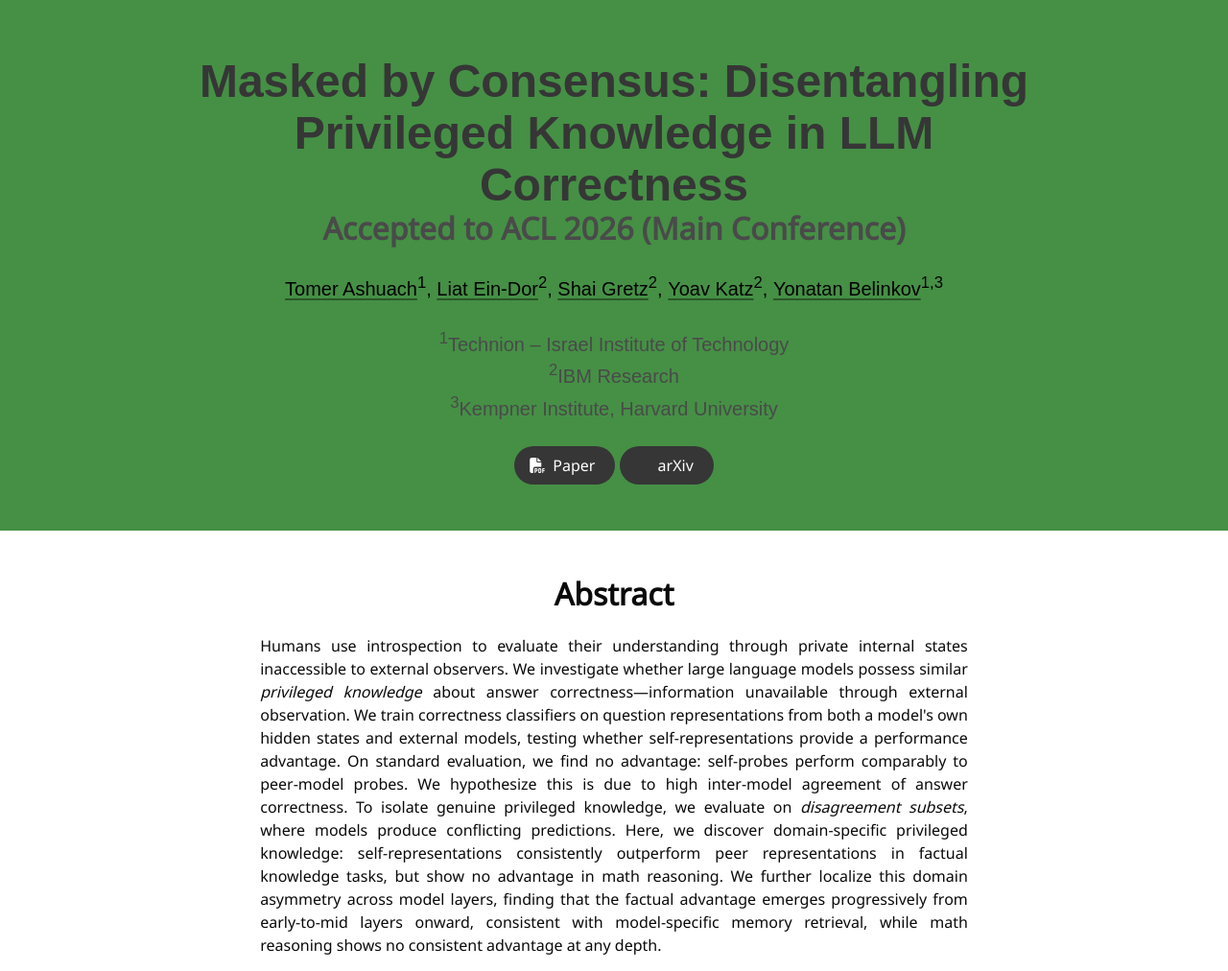
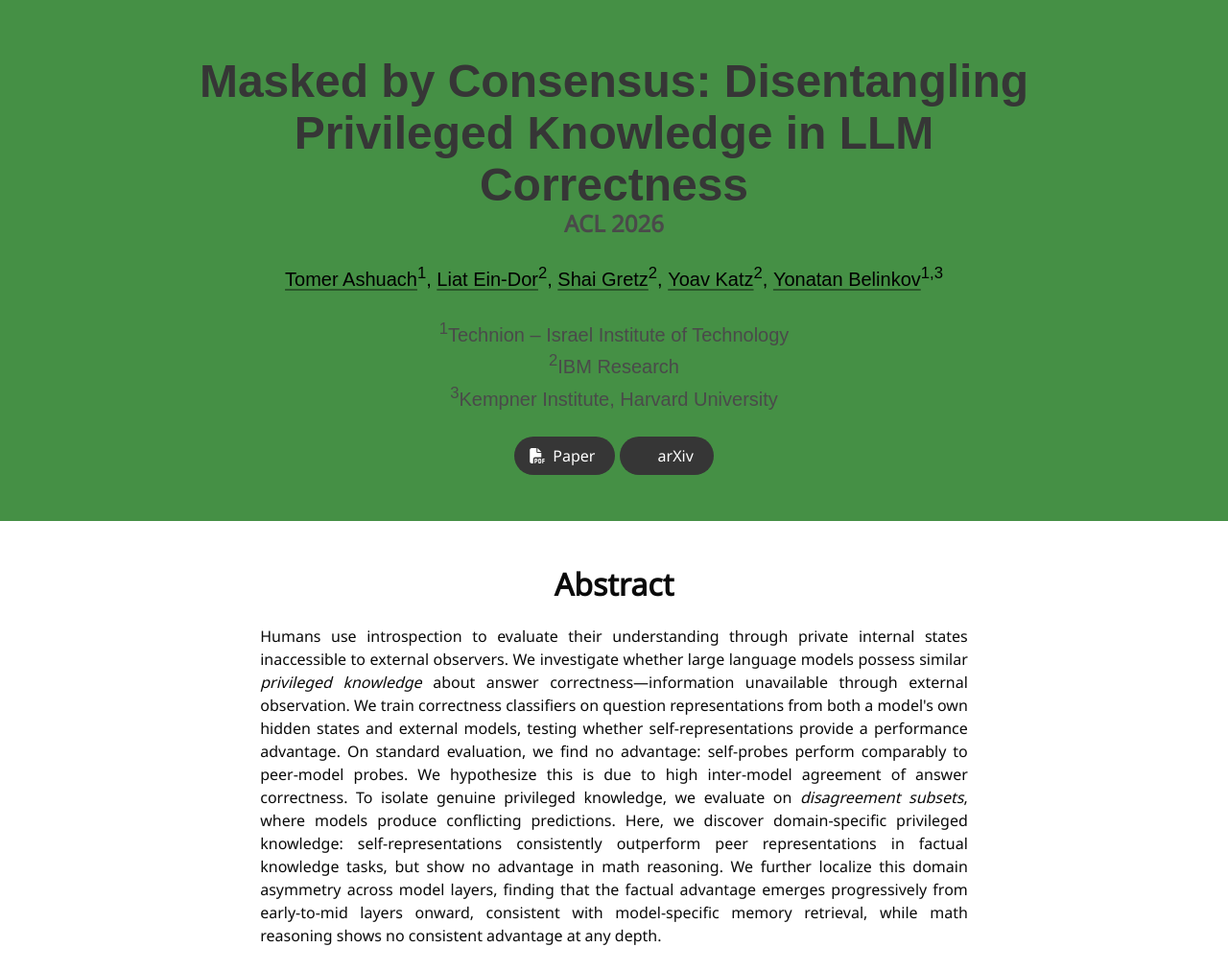
Before and after one commit to technion-cs-nlp/Privileged-Knowledge, a plain HTML site: page index.html in a window 1280 px wide. Shown: the top 1012 px of the page at 96% size. Drawn offline with nearby package versions, Linux system fonts and the light colour scheme; some icons are missing; a web font is replaced by a local one.

Commit message:
Make ACL subtitle smaller

```diff
--- a/index.html
+++ b/index.html
@@ -137,7 +137,7 @@
           <div class="column has-text-centered">
             <h1 class="title is-1 publication-title" style="margin-bottom: 0.5rem;">Masked by Consensus: Disentangling Privileged Knowledge in LLM
               Correctness</h1>
-            <h2 class="subtitle is-3" style="font-weight: 600; margin-bottom: 1.5rem;">Accepted to ACL 2026 (Main Conference)</h2>
+            <h3 class="subtitle is-4" style="font-weight: 600; margin-bottom: 1.5rem;">ACL 2026</h3>
             <div class="is-size-5 publication-authors" style="color: #000000 !important;">
               <span class="author-block">
                 <a href="https://tomerashuach.github.io/" target="_blank">Tomer Ashuach</a><sup>1</sup>,</span>
```
